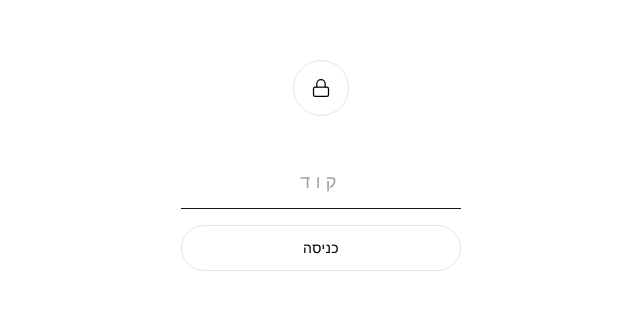
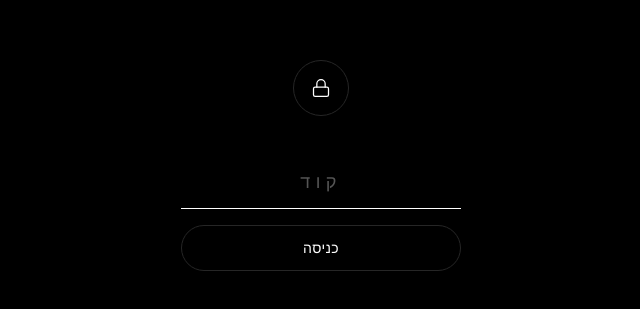
Before and after one commit to daiveqs/-, a Next.js app: page / in a window 1280 px wide. Shown: the part 235-544 px from the top of the page, without its empty margins (378-1018 px from the left). Built offline with nearby package versions, Linux system fonts and the light colour scheme.

Commit message:
Dark only: remove light mode and dark: prefixes
https://claude.ai/code/session_019E8ZeHErTNLuLAWmgD8Jjr

```diff
--- a/src/app/globals.css
+++ b/src/app/globals.css
@@ -1,11 +1,6 @@
 @import "tailwindcss";
 
 :root {
-  --background: #ffffff;
-  --foreground: #000000;
-}
-
-.dark {
   --background: #000000;
   --foreground: #ffffff;
 }
@@ -22,6 +17,6 @@ input::placeholder {
   color: #a0a0a0;
 }
 
-.dark input::placeholder {
+input::placeholder {
   color: #555555;
 }
--- a/src/app/layout.tsx
+++ b/src/app/layout.tsx
@@ -18,19 +18,7 @@ export default function RootLayout({
   children: React.ReactNode;
 }>) {
   return (
-    <html lang="he" dir="rtl" suppressHydrationWarning>
-      <head>
-        <script
-          dangerouslySetInnerHTML={{
-            __html: `
-              (function() {
-                var theme = localStorage.getItem('theme');
-                if (theme === 'dark') document.documentElement.classList.add('dark');
-              })();
-            `,
-          }}
-        />
-      </head>
+    <html lang="he" dir="rtl">
       <body className="min-h-screen">{children}</body>
     </html>
   );
--- a/src/app/page.tsx
+++ b/src/app/page.tsx
@@ -38,7 +38,7 @@ export default function LoginPage() {
     <div className="flex items-center justify-center min-h-screen px-6">
       <div className="w-full max-w-[280px]">
         <div className="flex justify-center mb-10">
-          <div className="w-14 h-14 rounded-full border border-neutral-200 dark:border-neutral-800 flex items-center justify-center">
+          <div className="w-14 h-14 rounded-full border border-neutral-800 flex items-center justify-center">
             <Lock className="w-5 h-5" strokeWidth={1.5} />
           </div>
         </div>
@@ -56,8 +56,8 @@ export default function LoginPage() {
               placeholder="קוד"
               className={`w-full bg-transparent border-b py-3 text-center text-lg tracking-[0.3em] outline-none transition-all
                 ${error
-                  ? "border-neutral-900 dark:border-neutral-100"
-                  : "border-neutral-200 dark:border-neutral-800 focus:border-neutral-900 dark:focus:border-neutral-100"
+                  ? "border-white"
+                  : "border-neutral-800 focus:border-white"
                 }`}
               autoFocus
             />
@@ -71,8 +71,8 @@ export default function LoginPage() {
 
           <button
             type="submit"
-            className="w-full border border-neutral-200 dark:border-neutral-800 rounded-full py-3 text-sm tracking-wide
-              active:bg-black active:text-white dark:active:bg-white dark:active:text-black
+            className="w-full border border-neutral-800 rounded-full py-3 text-sm tracking-wide
+              active:bg-white active:text-black
               transition-all duration-150"
           >
             כניסה
```
